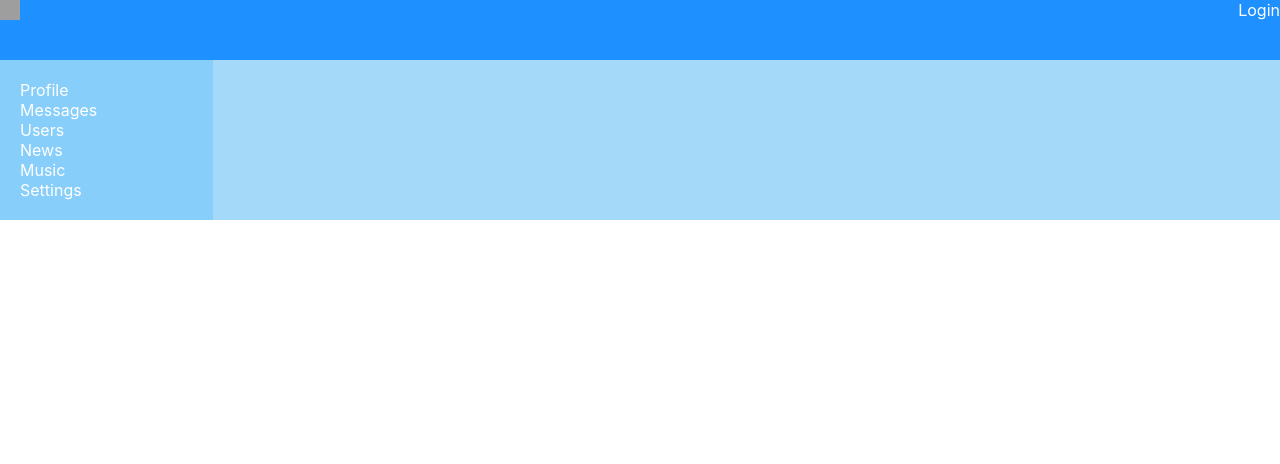
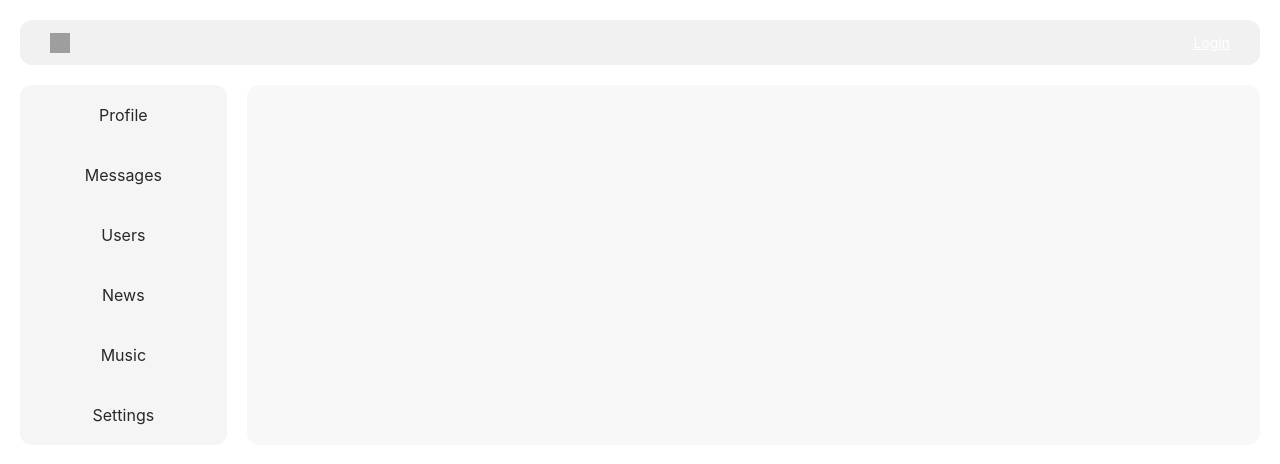
Before and after one commit to soulmatedev/way-of-samurai, a React (Create React App) app: page / in a window 1280 px wide. Shown: the top 464 px of the page. Built offline with nearby package versions, Linux system fonts and the light colour scheme; no server answers; grey boxes are pictures that could not be loaded.

Commit message:
Обновляет стили на главной странице

```diff
--- a/src/App.css
+++ b/src/App.css
@@ -1,17 +1,16 @@
 .app-wrapper {
     display: grid;
-
     grid-template-areas:
             "h h"
             "n c";
 
-    grid-template-rows: 60px 1fr;
     grid-template-columns: 2fr 10fr;
-
-    margin: 0 auto;
+    margin: 20px;
 }
 
 .app-wrapper-content {
+    margin-left: 20px;
+    border-radius: 12px;
     grid-area: c;
-    background-color: #a5d9fa;
+    background-color: #f8f8f8;
 }
--- a/src/components/Header/Header.jsx
+++ b/src/components/Header/Header.jsx
@@ -7,8 +7,8 @@ const Header = (props) => (
             src='https://png.pngtree.com/png-clipart/20230207/original/pngtree-beauty-logo-design-png-image_8947095.png'
             alt=''/>
       <div className={styles.login_block}>
-        { props.isAuth ? props.login
-        : <NavLink to={'/login'}>Login</NavLink>}
+        <p>{ props.isAuth ? props.login
+          : <NavLink to={'/login'}>Login</NavLink>}</p>
       </div>
     </header>
 )
--- a/src/components/Header/Header.module.css
+++ b/src/components/Header/Header.module.css
@@ -1,18 +1,32 @@
 .header {
+    display: grid;
+    grid-template-columns: 1fr 0.05fr;
+    align-items: center;
+    justify-content: center;
     grid-area: h;
-    background-color: #1E90FF;
+    border-radius: 12px;
+    margin-bottom: 20px;
+    background-color: #f1f1f1;
 
     img {
+        cursor: pointer;
+        padding-left: 30px;
         width: 20px;
         height: 20px;
     }
+
 }
 
 .login_block {
-    float: right;
+    padding-right: 30px;
+    font-size: 14px;
+
+    p {
+        cursor: pointer;
+        color: #282828;
+    }
 
     a {
         color: white;
-        text-decoration: none;
     }
 }
--- a/src/components/Navbar/Navbar.module.css
+++ b/src/components/Navbar/Navbar.module.css
@@ -1,14 +1,19 @@
 .nav {
-    grid-area: n;
-    background-color: #87CEFA;
-    padding: 20px;
+    height: 100%;
+    border-radius: 12px;
+    background-color: #f5f5f5;
 }
 
 .item {
+    display: grid;
+    align-items: center;
+    justify-content: center;
+    padding: 20px 0 20px 0;
 
     a {
-        color: white;
+        color: #282828;
         text-decoration: none;
+
     }
 
     :focus {
```
